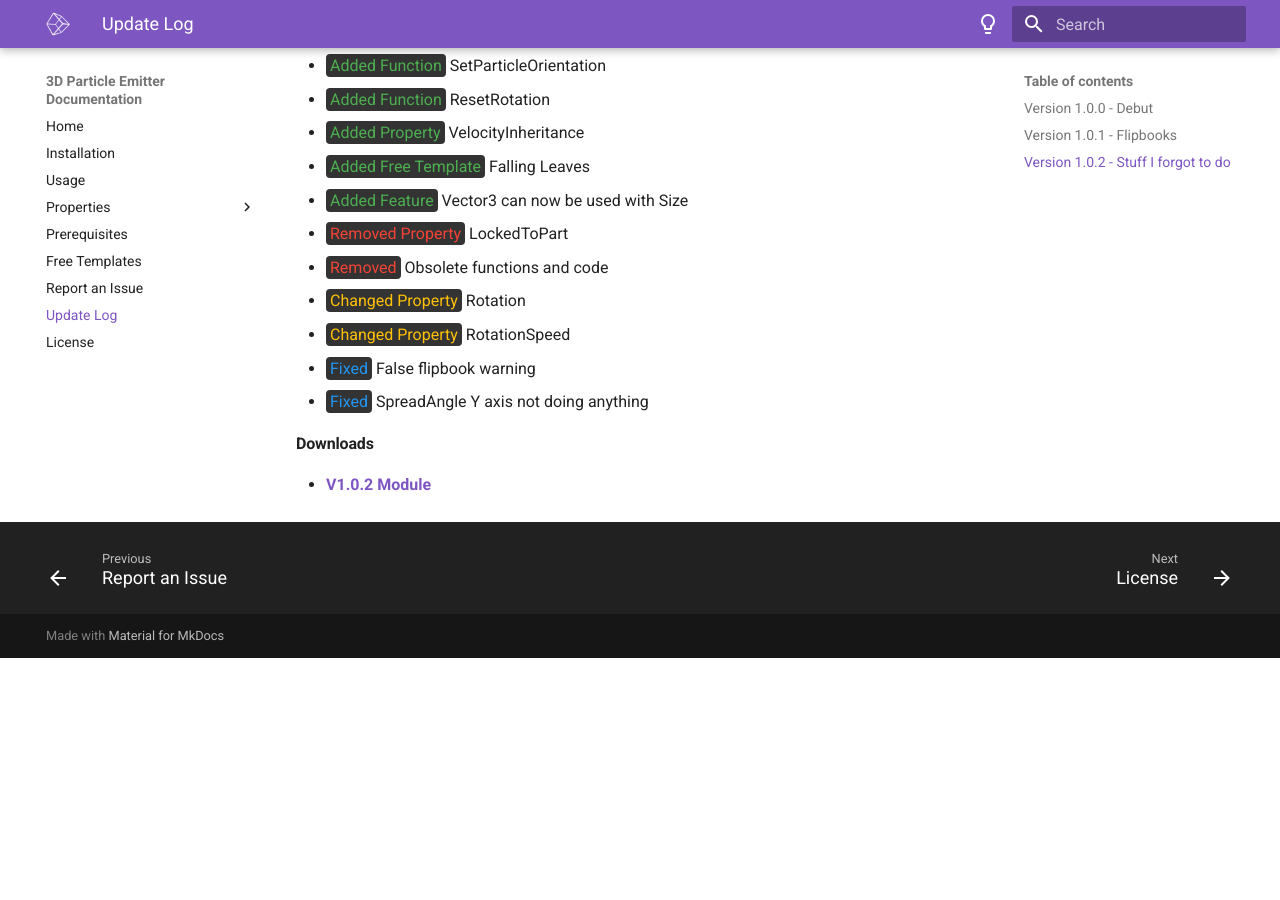
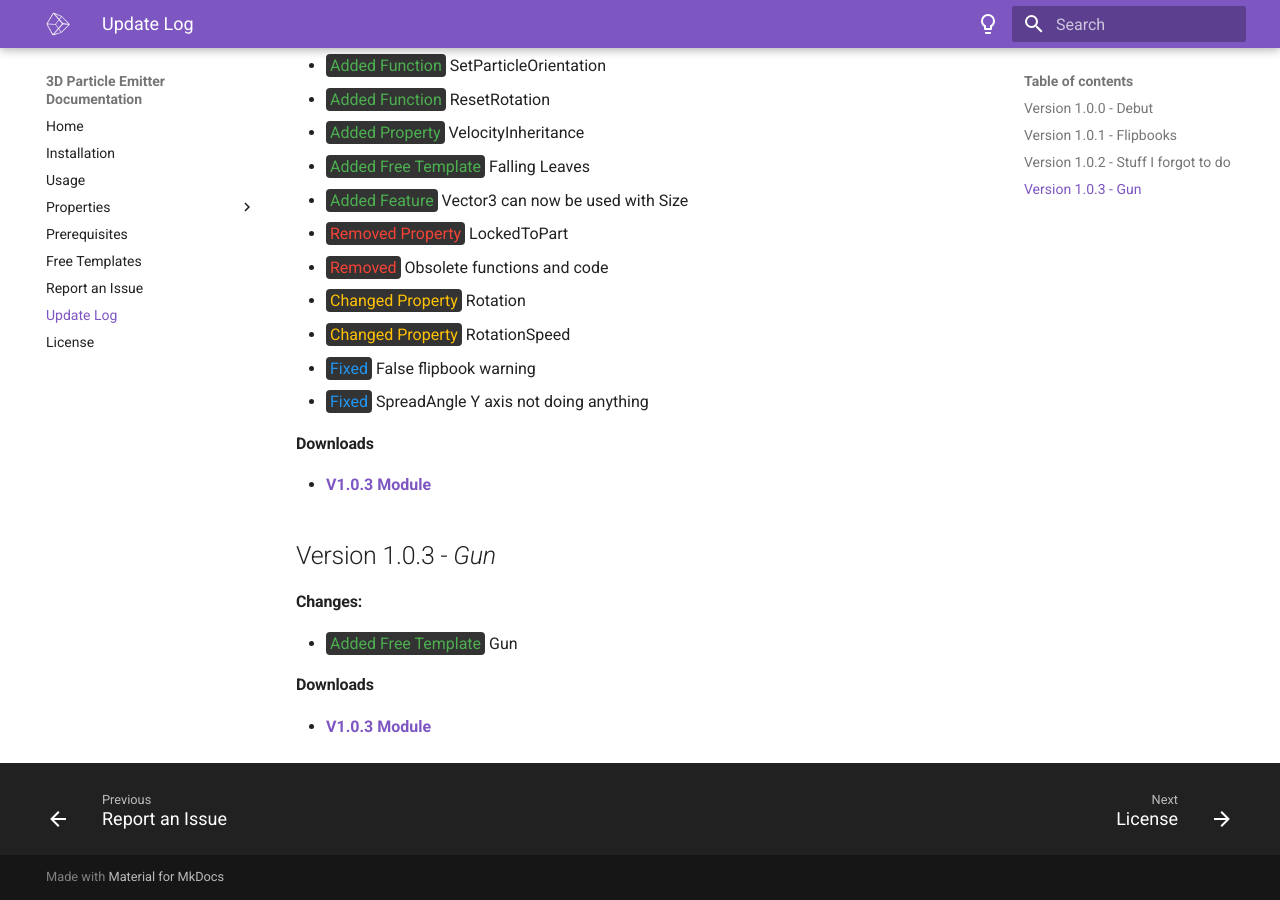
Before and after one commit to FancyDucc/3D-Particle-System, an MkDocs documentation site: the page built from docs/modulechangelog.md, in a window 1280 px wide and 900 px high, scrolled down 1206 px. Built offline with MkDocs 1.6.1 and Material for MkDocs 9.7.7, drawn with Linux system fonts in a browser that asks for light colours; before the commit the page ends 1864 px from its top, so only the background shows below that.

Commit message:
V1.0.3 - Gun

```diff
--- a/docs/modulechangelog.md
+++ b/docs/modulechangelog.md
@@ -45,4 +45,11 @@ There **will not** be a Creator Hub link for every older version however, as Rob
 - <span class="update-log fixed">Fixed</span> SpreadAngle Y axis not doing anything
 
 #### Downloads
-- **[V1.0.2 Module](downloads/ParticleEmitter3DV1.0.2.rbxm)**
+- **[V1.0.3 Module](downloads/OldModules/ParticleEmitter3DV1.0.2.rbxm)**
+
+## Version 1.0.3 - *Gun*
+#### Changes:
+- <span class="update-log added">Added Free Template</span> Gun
+
+#### Downloads
+- **[V1.0.3 Module](downloads/ParticleEmitter3DV1.0.3.rbxm)**
```
Also changed, not shown: docs/installation.md (+1 -1 lines), docs/properties/collision.md (+19 -0 lines), docs/templatelist.md (+8 -1 lines), 4 other files.
